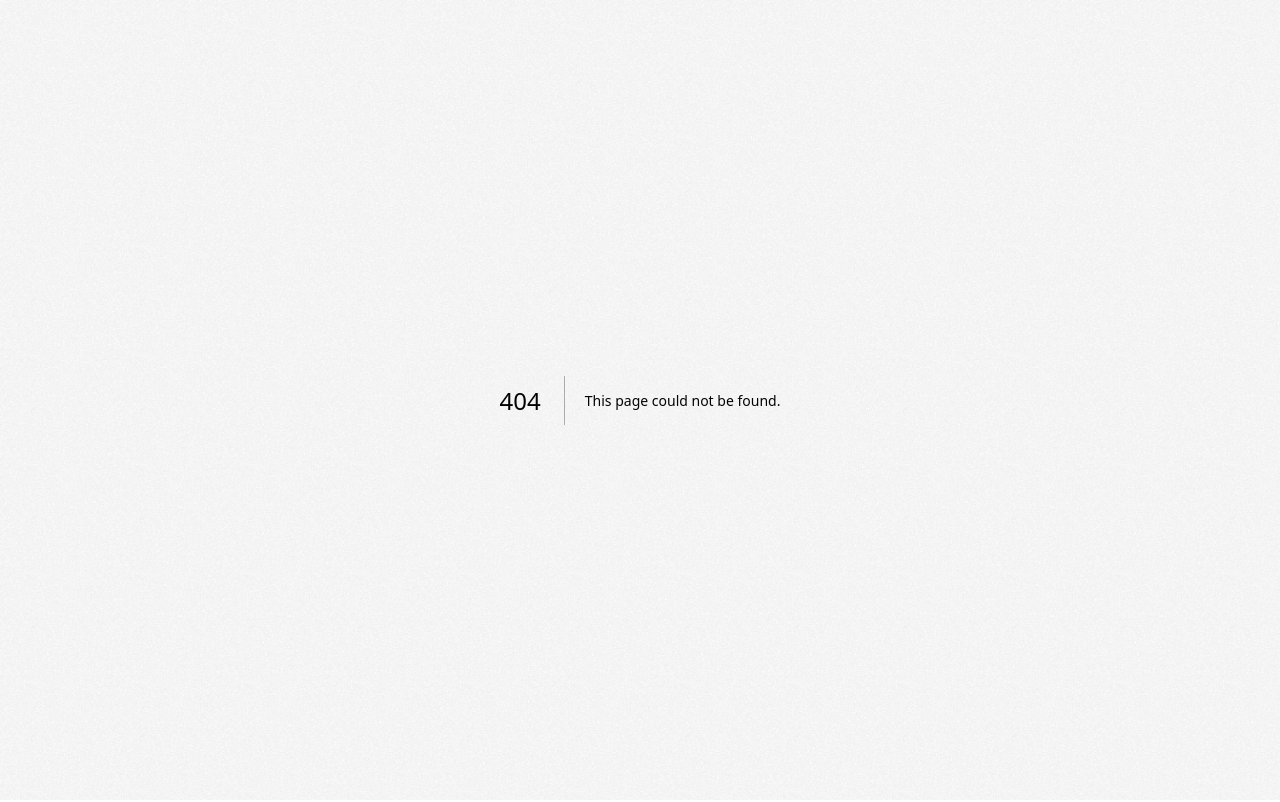
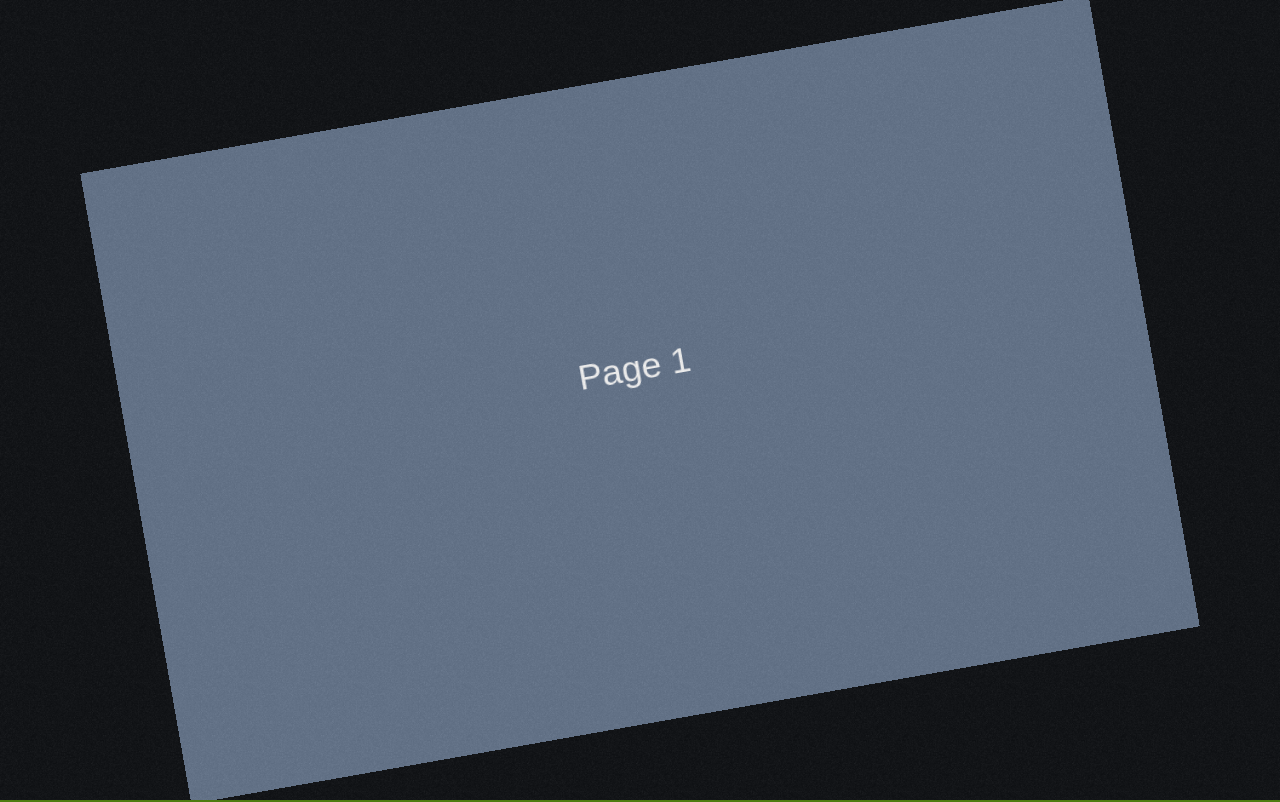
Before and after one commit to ronnielsajol/next-playground, a Next.js app: page /animate/parallax-section in a window 1280 px wide. Before the commit this address had no page. Shown: the top 802 px of the page. Built offline with nearby package versions, Linux system fonts and the light colour scheme.

Commit message:
added parallax-section animation

```diff
--- a/app/animate/mask-cursor-effect/page.tsx
+++ b/app/animate/mask-cursor-effect/page.tsx
@@ -18,7 +18,7 @@ const Page = () => {
 		};
 	}, []);
 
-	const size = isHovered ? 300 : 30;
+	const size = isHovered ? 300 : 20;
 
 	return (
 		<main className='flex items-center justify-center h-screen w-screen flex-col'>
--- /dev/null
+++ b/app/animate/parallax-section/page.tsx
@@ -0,0 +1,47 @@
+"use client";
+
+import { useScroll, useTransform, motion, ScrollMotionValues, MotionValue } from "motion/react";
+import React, { useRef } from "react";
+
+const Page = () => {
+	const container = useRef(null);
+	const { scrollYProgress }: { scrollYProgress: MotionValue<number> } = useScroll({
+		target: container,
+		offset: ["start start", "end end"],
+	});
+
+	return (
+		<div className='relative h-[200vh]' ref={container}>
+			<Section1 scrollYProgress={scrollYProgress} />
+			<Section2 scrollYProgress={scrollYProgress} />
+		</div>
+	);
+};
+
+export default Page;
+
+const Section1 = ({ scrollYProgress }: { scrollYProgress: MotionValue<number> }) => {
+	const scale = useTransform(scrollYProgress, [0, 1], [1, 0.8]);
+	const rotate = useTransform(scrollYProgress, [0, 1], [0, -10]);
+
+	return (
+		<motion.div
+			style={{ scale, rotate }}
+			className='sticky top-0 h-screen bg-slate-500 text-[3.5vw] flex flex-col items-center justify-center pb-[10vh]'>
+			<p>Page 1</p>
+		</motion.div>
+	);
+};
+
+const Section2 = ({ scrollYProgress }: { scrollYProgress: MotionValue<number> }) => {
+	const scale = useTransform(scrollYProgress, [0, 1], [0.8, 1]);
+	const rotate = useTransform(scrollYProgress, [0, 1], [-5, 0]);
+
+	return (
+		<motion.div
+			style={{ scale, rotate }}
+			className='h-screen text-[3.5vw] flex flex-col items-center justify-center relative bg-lime-700'>
+			<p>Page 2</p>
+		</motion.div>
+	);
+};
--- a/app/layout.tsx
+++ b/app/layout.tsx
@@ -16,7 +16,7 @@ export default function RootLayout({
 }>) {
 	return (
 		<html lang='en'>
-			<body className={"min-w-full flex justify-center m-auto items-center relative antialiased"}>
+			<body className={"relative antialiased"}>
 				{children}
 				<Noise />
 			</body>
--- a/app/page.tsx
+++ b/app/page.tsx
@@ -1,9 +1,22 @@
 "use client";
 
 import { motion } from "motion/react";
-import { useRef } from "react";
+import { useEffect, useRef } from "react";
+import Lenis from "lenis";
+
 import "./styles.css";
 export default function Home() {
+	useEffect(() => {
+		const lenis = new Lenis();
+
+		function raf(time: number) {
+			lenis.raf(time);
+			requestAnimationFrame(raf);
+		}
+
+		requestAnimationFrame(raf);
+	}, []);
+
 	return (
 		<main className='relative'>
 			<svg xmlns='http://www.w3.org/2000/svg' width='451' height='437'>
--- a/package.json
+++ b/package.json
@@ -15,6 +15,7 @@
 		"@types/express": "^4.17.21",
 		"drizzle-orm": "^0.33.0",
 		"express": "^4.19.2",
+		"lenis": "^1.1.18",
 		"motion": "^11.14.4",
 		"mysql2": "^3.11.0",
 		"next": "14.2.5",
--- a/tailwind.config.ts
+++ b/tailwind.config.ts
@@ -6,7 +6,14 @@ const config: Config = {
 		"./components/**/*.{js,ts,jsx,tsx,mdx}",
 		"./app/**/*.{js,ts,jsx,tsx,mdx}",
 	],
-	theme: {},
+	theme: {
+		extend: {
+			colors: {
+				background: "#0f1115",
+				foreground: "var(--foreground)",
+			},
+		},
+	},
 	plugins: [],
 };
 export default config;
```
Also changed, not shown: app/page.module.scss (deleted, +0 -33 lines), 1 other file (tests, documents, lock files or other folders).
